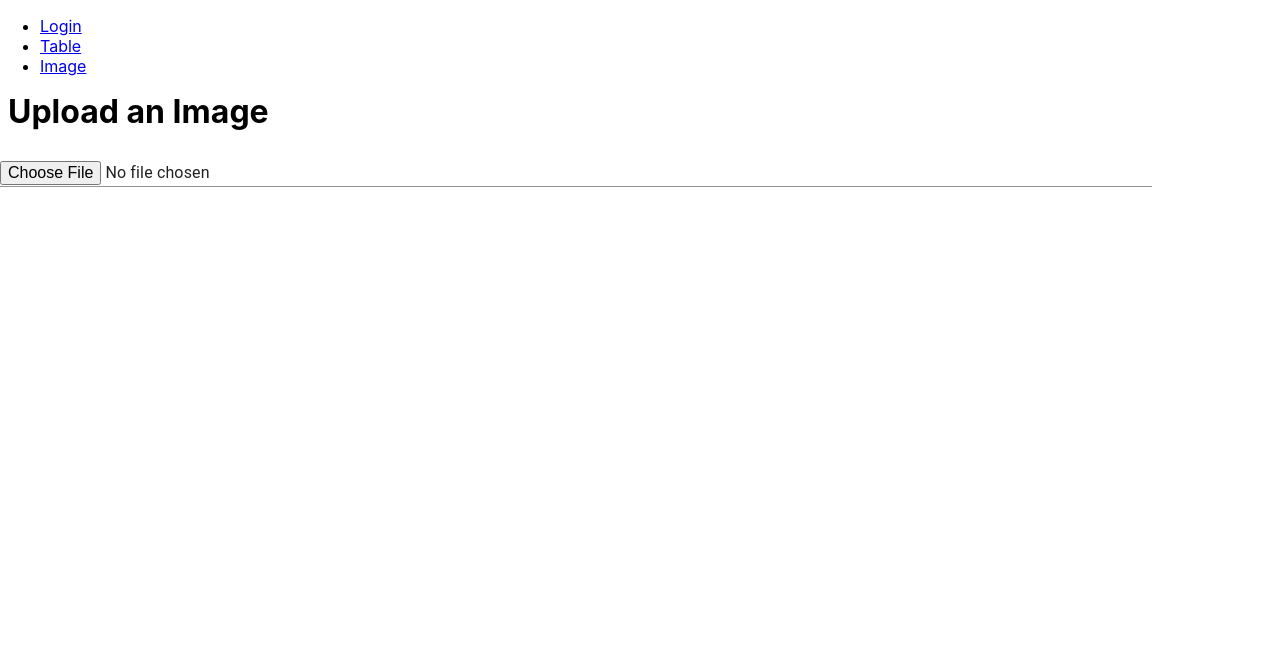
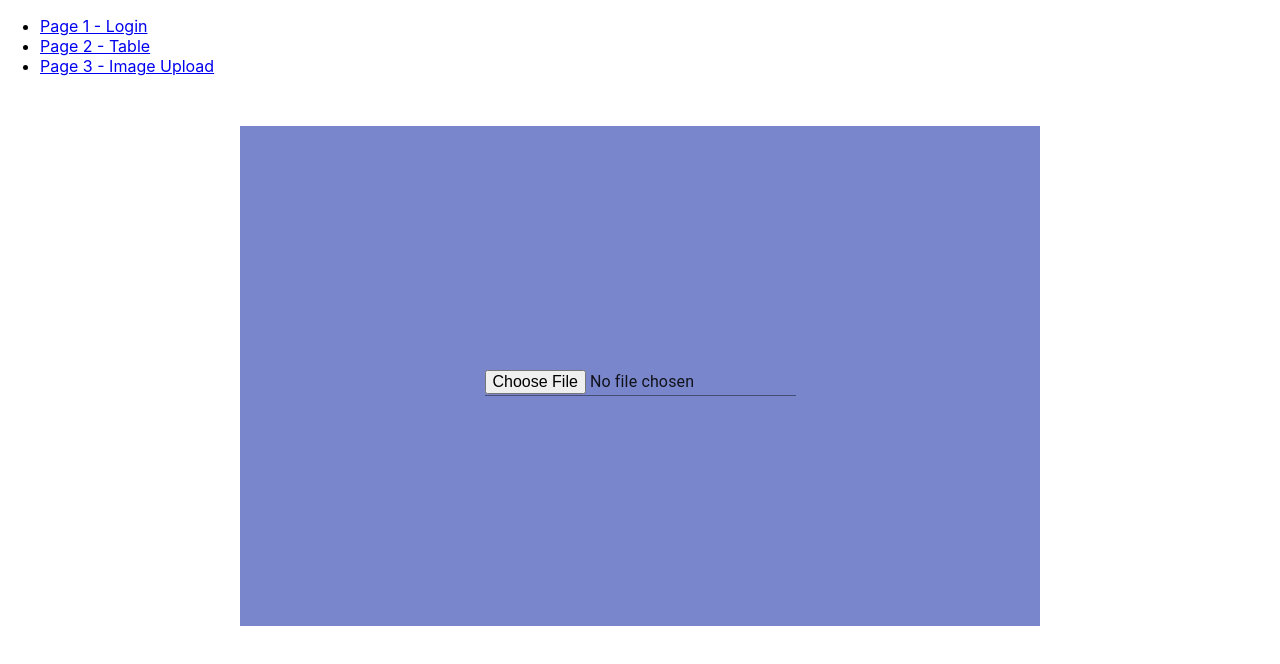
Before and after one commit to laurandrei994/ReactApplication, a React (Create React App) app in the folder proiectfsd/: page /image in a window 1280 px wide. Shown: the top 664 px of the page. Built offline with nearby package versions, Linux system fonts and the light colour scheme.

Commit message:
Modified the design

```diff
--- a/proiectfsd/src/App.tsx
+++ b/proiectfsd/src/App.tsx
@@ -12,13 +12,13 @@ function App() {
       <nav>
         <ul>
           <li>
-            <Link to="/login">Login</Link>
+            <Link to="/login">Page 1 - Login</Link>
           </li>
           <li>
-            <Link to="/table">Table</Link>
+            <Link to="/table">Page 2 - Table</Link>
           </li>
           <li>
-            <Link to="/image">Image</Link>
+            <Link to="/image">Page 3 - Image Upload</Link>
           </li>
         </ul>
       </nav>
--- a/proiectfsd/src/components/image.tsx
+++ b/proiectfsd/src/components/image.tsx
@@ -1,5 +1,5 @@
 import { useState } from 'react';
-import { TextField } from '@material-ui/core';
+import { TextField, Box } from '@material-ui/core';
 import { makeStyles } from '@material-ui/core/styles';
 import { createTheme } from '@material-ui/core/styles'
 
@@ -58,17 +58,11 @@ function ImageForm() {
     }
 
     return(
-            <div className={classes.divForm}>
-
-                <h1 style={{ margin: 8 }}>
-                    Upload an Image
-                </h1>
-
+        <Box display="flex" justifyContent="center" alignItems="center" width={800} height={500} margin='50px auto' bgcolor="primary.light">
             <TextField
                 id="photo-upload"
                 name="upload-photo"
                 type="file"
-                    fullWidth
                 margin="normal"
                 InputLabelProps={{
                     shrink: true,
@@ -87,7 +81,7 @@ function ImageForm() {
                     </CardActionArea>
                 </Card>
             }
-            </div>
+        </Box>
     )
 }
 
--- a/proiectfsd/src/components/table.tsx
+++ b/proiectfsd/src/components/table.tsx
@@ -281,7 +281,7 @@ export default function EnhancedTable() {
     page > 0 ? Math.max(0, (1 + page) * rowsPerPage - rows.length) : 0;
 
   return (
-    <Box sx={{ width: '100%' }}>
+    <Box display="flex" justifyContent="center" alignItems="center" width={900} height={500} margin='50px auto' bgcolor="primary.main">
       <Paper sx={{ width: '100%', mb: 2 }}>
         <EnhancedTableToolbar numSelected={selected.length} />
         <TableContainer>
```
Lines whose indentation alone changed are shown as unchanged.
